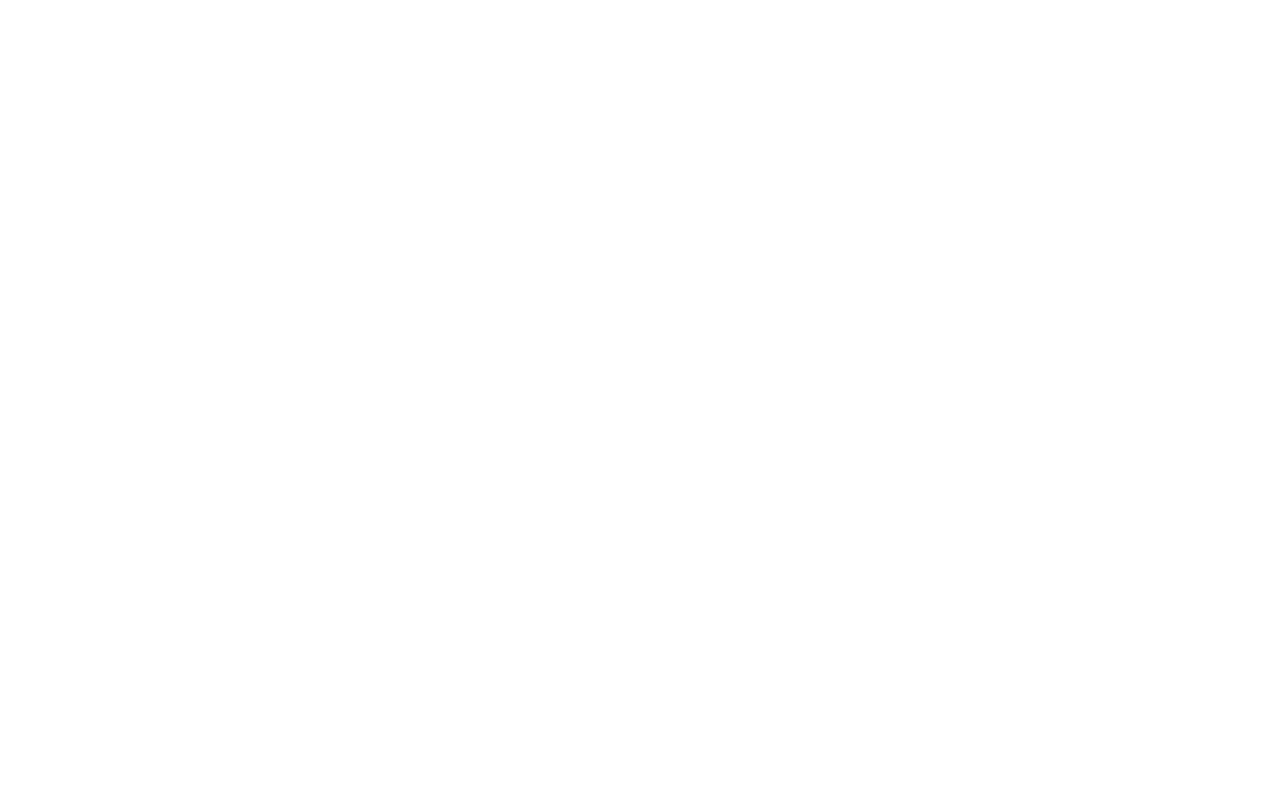
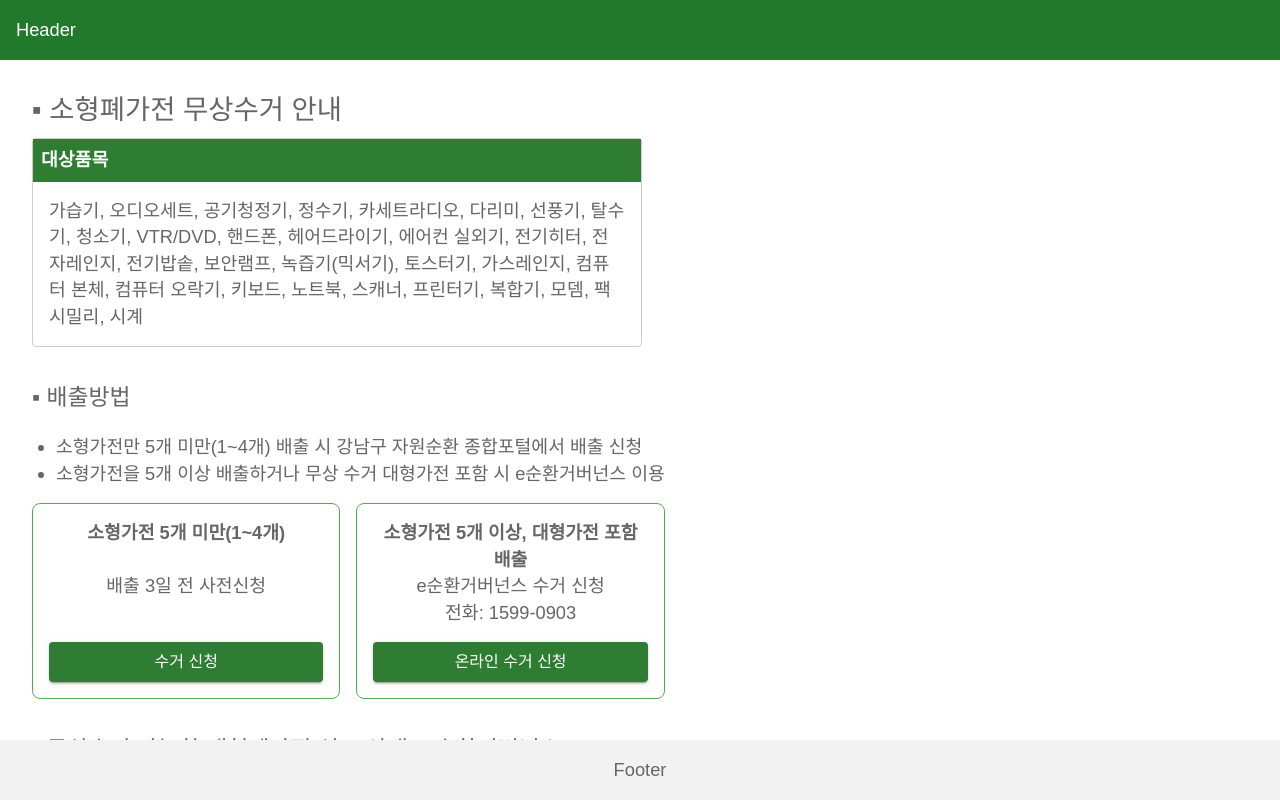
Before and after one commit to ihj04982/Gangnam-Resource-Portal-Plus, a React (Vite) app: page /freedisposal in a window 1280 px wide. Before the commit this address had no page. Built offline with nearby package versions, Linux system fonts and the light colour scheme.

Commit message:
Add LargeWasteDisposalPage and FreeDisposalPage

```diff
--- a/src/App.tsx
+++ b/src/App.tsx
@@ -2,6 +2,7 @@
 import './App.css';
 import React, { Suspense } from 'react';
 import LargeWasteDisposalPage from './pages/LargeWasteDisposalPage/LargeWasteDisposalPage';
+import FreeDisposalPage from './pages/FreeDisposalPage/FreeDisposalPage';
 
 const AppLayout = React.lazy(() => import('./layout/AppLayout'));
 
@@ -11,6 +12,7 @@
       <Routes>
         <Route path="/" element={<AppLayout />}>
           <Route path="largewaste" element={<LargeWasteDisposalPage />} />
+          <Route path="freedisposal" element={<FreeDisposalPage />} />
         </Route>
       </Routes>
     </Suspense>
--- /dev/null
+++ b/src/pages/FreeDisposalPage/FreeDisposalPage.tsx
@@ -0,0 +1,117 @@
+import { Box, Button, Typography, Grid, Link } from '@mui/material';
+
+const FreeDisposalPage = () => {
+  return (
+    <Box sx={{ padding: 4 }}>
+      {/* 소형폐가전 무상수거 안내 */}
+      <Typography variant="h5" gutterBottom>
+        ▪ 소형폐가전 무상수거 안내
+      </Typography>
+      <Box sx={{ border: '1px solid #ccc', borderRadius: 1, mb: 4, maxWidth: '60ch' }}>
+        <Box sx={{ bgcolor: 'success.main', color: 'white', p: 1, fontWeight: 'bold' }}>대상품목</Box>
+        <Box sx={{ p: 2 }}>
+          <Typography>
+            가습기, 오디오세트, 공기청정기, 정수기, 카세트라디오, 다리미, 선풍기, 탈수기, 청소기, VTR/DVD, 핸드폰,
+            헤어드라이기, 에어컨 실외기, 전기히터, 전자레인지, 전기밥솥, 보안램프, 녹즙기(믹서기), 토스터기, 가스레인지,
+            컴퓨터 본체, 컴퓨터 오락기, 키보드, 노트북, 스캐너, 프린터기, 복합기, 모뎀, 팩시밀리, 시계
+          </Typography>
+        </Box>
+      </Box>
+
+      {/* 배출방법 */}
+      <Typography variant="h6" gutterBottom>
+        ▪ 배출방법
+      </Typography>
+      <Box component="ul" sx={{ pl: 3, mb: 2 }}>
+        <li>소형가전만 5개 미만(1~4개) 배출 시 강남구 자원순환 종합포털에서 배출 신청</li>
+        <li>소형가전을 5개 이상 배출하거나 무상 수거 대형가전 포함 시 e순환거버넌스 이용</li>
+      </Box>
+
+      <Grid container spacing={2} sx={{ mb: 4 }}>
+        {[
+          {
+            title: '소형가전 5개 미만(1~4개)',
+            desc: '배출 3일 전 사전신청',
+            button: '수거 신청',
+          },
+          {
+            title: '소형가전 5개 이상, 대형가전 포함 배출',
+            desc: 'e순환거버넌스 수거 신청\n전화: 1599-0903',
+            button: '온라인 수거 신청',
+          },
+        ].map((item, i) => (
+          <Grid size={{ xs: 12, sm: 6 }} key={i}>
+            <Box
+              sx={{
+                border: '1px solid #4caf50',
+                borderRadius: 2,
+                p: 2,
+                textAlign: 'center',
+                maxWidth: '36ch',
+                height: '100%',
+                margin: '0 auto',
+                display: 'flex',
+                flexDirection: 'column',
+                justifyContent: 'space-between',
+                minHeight: 180,
+              }}
+            >
+              <Typography fontWeight="bold">{item.title}</Typography>
+              <Typography whiteSpace="pre-line">{item.desc}</Typography>
+              <Button variant="contained" color="success" sx={{ mt: 2 }}>
+                {item.button}
+              </Button>
+            </Box>
+          </Grid>
+        ))}
+      </Grid>
+
+      {/* 무상수거 가능한 대형폐가전 */}
+      <Typography variant="h6" gutterBottom>
+        ▪ 무상수거 가능한 대형폐가전 신고 안내 (e순환거버넌스)
+      </Typography>
+      <Box sx={{ border: '1px solid #ccc', borderRadius: 1, mb: 4, maxWidth: '60ch' }}>
+        <Box sx={{ bgcolor: 'success.main', color: 'white', p: 1, fontWeight: 'bold' }}>대상품목</Box>
+        <Box sx={{ p: 2 }}>
+          <Typography>
+            냉장고, 세탁기, 에어컨, TV, 전기오븐, 자동판매기, 러닝머신, 식기건조기, 식기세척기, 복사기, 전기정수기,
+            공기청정기, 전자레인지, 제습기
+          </Typography>
+        </Box>
+      </Box>
+
+      {/* 무상수거 안내 */}
+      <Typography variant="h6" gutterBottom>
+        ▪ 무상수거
+      </Typography>
+      <Box component="ul" sx={{ pl: 3 }}>
+        <li>
+          크기 1m 이상, <strong>훼손되지 않은 가전</strong>에 한해 가능
+        </li>
+        <li>
+          신청 방법: 전화(☎ 1599-0903), 또는{' '}
+          <Link href="https://www.15990903.or.kr" target="_blank">
+            온라인 신청
+          </Link>
+        </li>
+        <li>처리 기간: 영업일 기준 7일 이상 소요</li>
+      </Box>
+
+      {/* 유상수거 안내 */}
+      <Typography variant="h6" gutterBottom sx={{ mt: 4 }}>
+        ▪ 유상수거
+      </Typography>
+      <Box component="ul" sx={{ pl: 3 }}>
+        <li>대상: 무상수거 요건에 해당하지 않은 대형폐가전</li>
+        <li>신청방법: 배출 3일 전 자원순환 종합포털 사전 신청</li>
+      </Box>
+      <Box sx={{ pl: 4, mt: 1 }}>
+        <Button variant="contained" color="success">
+          수거 신청
+        </Button>
+      </Box>
+    </Box>
+  );
+};
+
+export default FreeDisposalPage;
--- a/src/pages/LargeWasteDisposalPage/LargeWasteDisposalPage.tsx
+++ b/src/pages/LargeWasteDisposalPage/LargeWasteDisposalPage.tsx
@@ -1,8 +1,7 @@
-import { Box, Button, Typography } from '@mui/material';
+import { Box, Button, Grid, Typography } from '@mui/material';
 
 const LargeWasteDisposalPage = () => {
   return (
-
     <div style={{ padding: '24px' }}>
       <Typography variant="h5" gutterBottom>
         대형생활폐기물 배출
@@ -19,11 +18,137 @@
           수거대상 물품/수수료 확인
         </Button>
         <Typography sx={{ mt: 2, fontSize: 14, color: '#555' }}>
-              ※ 버리실 품목이 목록에 없는 경우 유사한 품목으로 선택해 주시거나 기타로 선택 후 고객요청 사항에 품목명,
-              수량을 기재해 주세요.
+          ※ 버리실 품목이 목록에 없는 경우 유사한 품목으로 선택해 주시거나 기타로 선택 후 고객요청 사항에 품목명, 수량을
+          기재해 주세요.
+        </Typography>
+      </Box>
+      <Box sx={{ padding: '24px' }}>
+        {/* 배출장소 */}
+        <Typography variant="h6" gutterBottom sx={{ mt: 4 }}>
+          ▪ 배출장소
+        </Typography>
+        <Box component="ul" sx={{ pl: 3, mb: 2 }}>
+          <li>일반 건물, 단독주택 및 다세대 : 건물 앞</li>
+          <li>공동주택(아파트) : 단지 내 폐기물 배출장</li>
+        </Box>
+        <Typography variant="body2" color="textSecondary">
+          ※ 건물 외부 또는 지정 배출장소에 직접 배출하여야 하며, 수거 장소에 품목이 확인되지 않을 경우 수거되지 않을 수
+          있습니다.
+        </Typography>
+
+        {/* 신청방법 및 수거안내 */}
+        <Typography variant="h6" gutterBottom sx={{ mt: 6 }}>
+          ▪ 신청방법 및 수거 안내
+        </Typography>
+        <Box sx={{ pl: 1 }}>
+          <Typography variant="body1">
+            • 수거일 : 매주 <strong>월 ~ 토요일</strong> (일, 공휴일 제외)
+          </Typography>
+          <Typography variant="body1">
+            • 수거 신청 : <strong>배출 3일 전</strong>까지 사전 신청
+          </Typography>
+          <Typography variant="body2" color="textSecondary" sx={{ mb: 2 }}>
+            ※ 신청일 다음날(영업일 기준) 수거업체에서 안내 문자 발송
+          </Typography>
+          <Typography variant="body1" sx={{ mb: 2 }}>
+            • 배출 방법 : 접수증 출력 후 부착 또는 접수번호를 표기 후 배출
+          </Typography>
+
+          <Grid container spacing={2} sx={{ mt: 1 }}>
+            <Grid size={{ xs: 12, sm: 4 }}>
+              <Box
+                sx={{
+                  border: '1px solid #aaa',
+                  borderRadius: 1,
+                  p: 2,
+                  textAlign: 'center',
+                  bgcolor: '#f1f8e9',
+                  height: '100%',
+                  display: 'flex',
+                  flexDirection: 'column',
+                  justifyContent: 'space-between',
+                }}
+              >
+                <div>
+                  <Typography fontWeight="bold" gutterBottom>
+                    신청
+                  </Typography>
+                  <Typography variant="body2">배출 3일 전 사전신청</Typography>
+                </div>
+                <Button variant="contained" color="success" sx={{ mt: 2 }}>
+                  수거 신청
+                </Button>
+              </Box>
+            </Grid>
+
+            <Grid size={{ xs: 12, sm: 4 }}>
+              <Box
+                sx={{
+                  border: '1px solid #aaa',
+                  borderRadius: 1,
+                  p: 2,
+                  textAlign: 'center',
+                  bgcolor: '#f1f8e9',
+                  height: '100%',
+                  display: 'flex',
+                  flexDirection: 'column',
+                  justifyContent: 'center',
+                }}
+              >
+                <Typography fontWeight="bold" gutterBottom>
+                  신청서 작성·결제
+                </Typography>
+                <Typography variant="body2">배출일, 배출장소, 배출품목 입력 후 수수료 결제</Typography>
+              </Box>
+            </Grid>
+
+            <Grid size={{ xs: 12, sm: 4 }}>
+              <Box
+                sx={{
+                  border: '1px solid #aaa',
+                  borderRadius: 1,
+                  p: 2,
+                  textAlign: 'center',
+                  bgcolor: '#f1f8e9',
+                  height: '100%',
+                  display: 'flex',
+                  flexDirection: 'column',
+                  justifyContent: 'center',
+                }}
+              >
+                <Typography fontWeight="bold" gutterBottom>
+                  배출
+                </Typography>
+                <Typography variant="body2">해당 장소에 접수증 부착 후 배출</Typography>
+              </Box>
+            </Grid>
+          </Grid>
+          <Typography variant="body2" color="textSecondary" sx={{ mt: 2 }}>
+            ※ 무상수거 대상(소형폐가전, 대형폐가전) 가능 여부를 확인하신 후 신청해 주세요.
           </Typography>
         </Box>
 
+        {/* 배출취소 및 환불 문의 */}
+        <Typography variant="h6" gutterBottom sx={{ mt: 6 }}>
+          ▪ 배출취소 및 환불 문의
+        </Typography>
+        <Box sx={{ pl: 1 }}>
+          <Typography variant="body1">• 신청취소 : 배출예정일 전까지 가능</Typography>
+          <Typography variant="body1">• ‘배출 신청내역 확인’ 페이지에서 취소요청 버튼 클릭</Typography>
+          <Typography variant="body2" color="textSecondary" sx={{ mt: 1 }}>
+            ※ 수거 한 이후 취소 및 환불 불가
+          </Typography>
+          <Typography variant="body1" sx={{ mt: 2 }}>
+            • 전화 문의 :
+          </Typography>
+          <Typography variant="body2" sx={{ pl: 2 }}>
+            - 접수 및 환불 관련 문의 : 태화용역 ☎ 1522-3833
+          </Typography>
+          <Typography variant="body2" sx={{ pl: 2 }}>
+            - 담당 부서 : 강남구청 자원순환과 ☎ 02-3423-5974
+          </Typography>
+        </Box>
+      </Box>
     </div>
   );
 };
```
Lines whose indentation alone changed are shown as unchanged.
